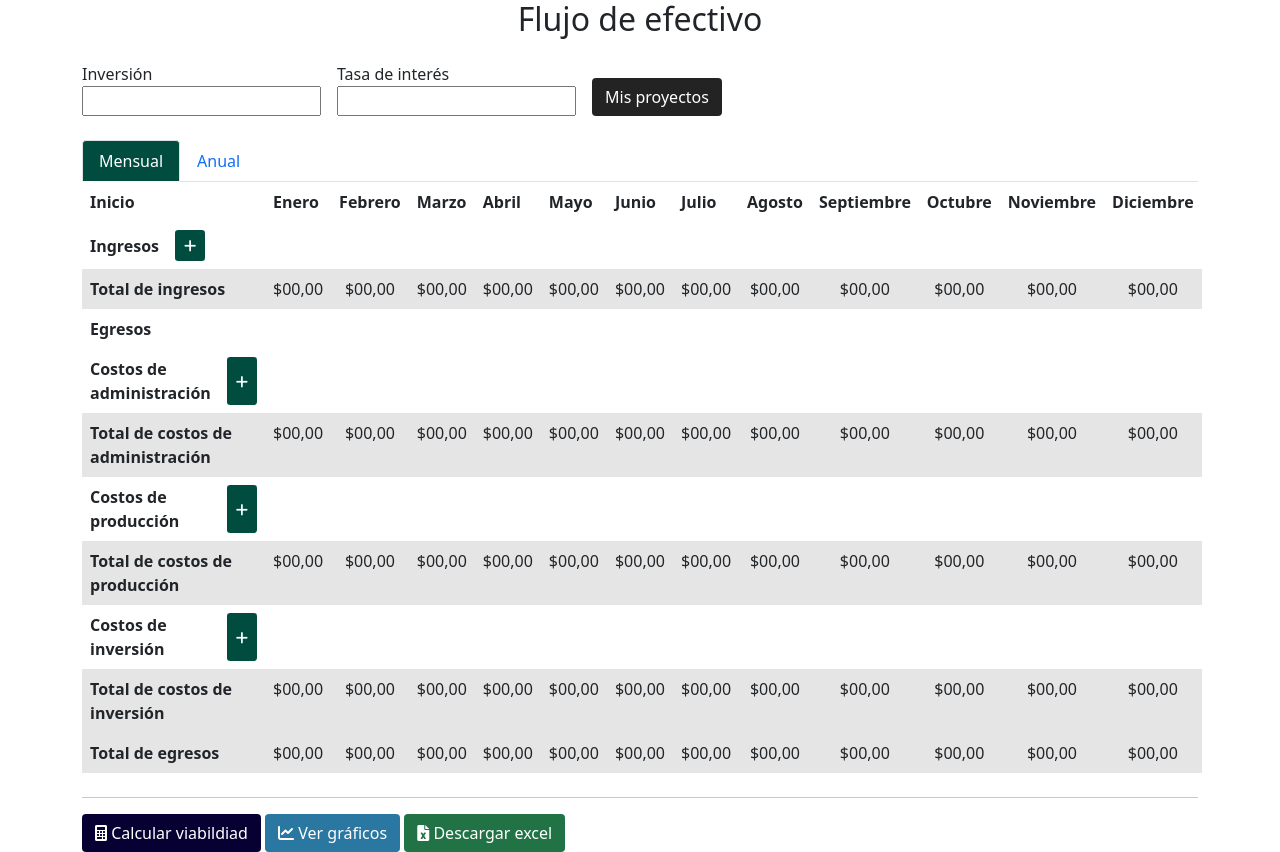
After one commit to CarlosAlmeida2000/SimuladorViabilidad, a Django app: page /flujo-efectivo in a window 1280 px wide. The commit adds this page. Run offline with Django 3.2, Linux system fonts and the light colour scheme; some libraries are stand-ins or nearby versions.

Commit message:
Creación del esqueleto de flujo de efectivo

```diff
--- /dev/null
+++ b/Simulador/templates/components/tb_anual.html
@@ -0,0 +1,89 @@
+<div>
+    <div class="parameters">
+        <div>
+            <label for="tasa-retorno">Tasa de interes de retorno</label>
+            <input type="text">
+        </div>
+        <div>
+            <label for="periodos">Periodos (años)</label>
+            <input type="text">
+        </div>
+    </div>
+    <div>
+        <table class="table table-borderless">
+            <thead>
+                <tr>
+                    <th>Inicio</th>
+                    <th>Año</th>
+                </tr>
+            </thead>
+            <tbody>
+                <div id="ct-ingresos">
+                    <tr class="table-active">
+                        <th colspan="2">Ingresos</th>
+                    </tr>
+                    <tr>
+                        <th>Ingresos</th>
+                        <td class="text-center">$00,00</td>
+                    </tr>
+                    <tr>
+                        <th>Total de ingresos</th>
+                        <td class="text-center">$00,00</td>
+                    </tr>
+                </div>
+                <div id="ct-egresos">
+                    <tr class="table-active">
+                        <th colspan="2">Egresos</th>
+                    </tr>
+                    <tr>
+                        <th>Costo de administración</th>
+                        <td class="text-center">$00,00</td>
+                    </tr>
+                    <tr>
+                        <th>Costo de producción</th>
+                        <td class="text-center">$00,00</td>
+                    </tr>
+                    <tr>
+                        <th>Costo de inversión</th>
+                        <td class="text-center">$00,00</td>
+                    </tr>
+                    <tr>
+                        <th>Total de egresos</th>
+                    </tr>
+                </div>
+                <div id="ct-calculo">
+                    <tr class="table-active">
+                        <th colspan="2">Calculos totales</th>
+                    </tr>
+                    <tr>
+                        <th>FEN</th>
+                        <td class="text-center">$00,00</td>
+                    </tr>
+                    <tr>
+                        <th>FEN acumulado</th>
+                        <td class="text-center">$00,00</td>
+                    </tr>
+                </div>
+            </tbody>
+        </table>
+    </div>
+</div>
+<div>
+    <div class="options">
+        <button class="btn bg-purpure">
+            <i class="fa-solid fa-calculator"></i>
+            Calcular viabildiad
+        </button>
+        <button class="btn bg-cyan">
+            <i class="fa-solid fa-chart-line"></i>
+            Ver gráficos
+        </button>
+        <button class="btn bg-excel">
+            <i class="fa-solid fa-file-excel"></i>
+            Descargar excel
+        </button>
+    </div>
+    <div class="result">
+
+    </div>
+</div>
--- /dev/null
+++ b/Simulador/templates/components/tb_mensual.html
@@ -0,0 +1,172 @@
+<div>
+    <form action="#" method="post">
+        <div class="content-table-titulos">
+            <table class="table table-borderless" id="table-titulos">
+                <thead>
+                    <tr>
+                        <th>Inicio</th>
+                        <th>Enero</th>
+                        <th>Febrero</th>
+                        <th>Marzo</th>
+                        <th>Abril</th>
+                        <th>Mayo</th>
+                        <th>Junio</th>
+                        <th>Julio</th>
+                        <th>Agosto</th>
+                        <th>Septiembre</th>
+                        <th>Octubre</th>
+                        <th>Noviembre</th>
+                        <th>Diciembre</th>
+                    </tr>
+                </thead>
+                <tbody>
+                    <div id="value-ingresos">
+                        <tr>
+                            <th class="d-flex align-intems-center" colspan="13">
+                                <p class="my-auto value-contables">Ingresos</p>
+                                <button class="btn btn-sm bg-green ms-3">
+                                    <i class="fa-solid fa-plus"></i>
+                                </button>
+                            </th>
+                        </tr>
+
+                        <!-- Aquí debes poner los tr que vas añadiendo con jquey -->
+
+                        <tr class="table-active">
+                            <th>Total de ingresos</th>
+                            <td class="text-center">$00,00</td>
+                            <td class="text-center">$00,00</td>
+                            <td class="text-center">$00,00</td>
+                            <td class="text-center">$00,00</td>
+                            <td class="text-center">$00,00</td>
+                            <td class="text-center">$00,00</td>
+                            <td class="text-center">$00,00</td>
+                            <td class="text-center">$00,00</td>
+                            <td class="text-center">$00,00</td>
+                            <td class="text-center">$00,00</td>
+                            <td class="text-center">$00,00</td>
+                            <td class="text-center">$00,00</td>
+                        </tr>
+                    </div>
+                    <div id="value-egresos">
+                        <tr>
+                            <th class="d-flex align-intems-center" colspan="13">
+                                <p class="my-auto value-contables">Egresos</p>
+                            </th>
+                        </tr>
+                        <div id="values-costos-a">
+                            <tr>
+                                <th class="d-flex align-intems-center" colspan="13">
+                                    <p class="my-auto campos-contables">Costos de administración</p>
+                                    <button class="btn btn-sm bg-green ms-3">
+                                        <i class="fa-solid fa-plus"></i>
+                                    </button>
+                                </th>
+                            </tr>
+                            <tr class="table-active">
+                                <th>Total de costos de administración</th>
+                                <td class="text-center">$00,00</td>
+                                <td class="text-center">$00,00</td>
+                                <td class="text-center">$00,00</td>
+                                <td class="text-center">$00,00</td>
+                                <td class="text-center">$00,00</td>
+                                <td class="text-center">$00,00</td>
+                                <td class="text-center">$00,00</td>
+                                <td class="text-center">$00,00</td>
+                                <td class="text-center">$00,00</td>
+                                <td class="text-center">$00,00</td>
+                                <td class="text-center">$00,00</td>
+                                <td class="text-center">$00,00</td>
+                            </tr>
+                        </div>
+                        <div id="values-costos-p">
+                            <tr>
+                                <th class="d-flex align-intems-center" colspan="13">
+                                    <p class="my-auto campos-contables">Costos de producción</p>
+                                    <button class="btn btn-sm bg-green ms-3">
+                                        <i class="fa-solid fa-plus"></i>
+                                    </button>
+                                </th>
+                            </tr>
+                            <tr class="table-active">
+                                <th>Total de costos de producción</th>
+                                <td class="text-center">$00,00</td>
+                                <td class="text-center">$00,00</td>
+                                <td class="text-center">$00,00</td>
+                                <td class="text-center">$00,00</td>
+                                <td class="text-center">$00,00</td>
+                                <td class="text-center">$00,00</td>
+                                <td class="text-center">$00,00</td>
+                                <td class="text-center">$00,00</td>
+                                <td class="text-center">$00,00</td>
+                                <td class="text-center">$00,00</td>
+                                <td class="text-center">$00,00</td>
+                                <td class="text-center">$00,00</td>
+                            </tr>
+                        </div>
+                        <div id="values-costos-i">
+                            <tr>
+                                <th class="d-flex align-intems-center" colspan="13">
+                                    <p class="my-auto campos-contables">Costos de inversión</p>
+                                    <button class="btn btn-sm bg-green ms-3">
+                                        <i class="fa-solid fa-plus"></i>
+                                    </button>
+                                </th>
+                            </tr>
+                            <tr class="table-active">
+                                <th>Total de costos de inversión</th>
+                                <td class="text-center">$00,00</td>
+                                <td class="text-center">$00,00</td>
+                                <td class="text-center">$00,00</td>
+                                <td class="text-center">$00,00</td>
+                                <td class="text-center">$00,00</td>
+                                <td class="text-center">$00,00</td>
+                                <td class="text-center">$00,00</td>
+                                <td class="text-center">$00,00</td>
+                                <td class="text-center">$00,00</td>
+                                <td class="text-center">$00,00</td>
+                                <td class="text-center">$00,00</td>
+                                <td class="text-center">$00,00</td>
+                            </tr>
+                        </div>
+                        <tr class="table-active">
+                            <th>Total de egresos</th>
+                            <td class="text-center">$00,00</td>
+                            <td class="text-center">$00,00</td>
+                            <td class="text-center">$00,00</td>
+                            <td class="text-center">$00,00</td>
+                            <td class="text-center">$00,00</td>
+                            <td class="text-center">$00,00</td>
+                            <td class="text-center">$00,00</td>
+                            <td class="text-center">$00,00</td>
+                            <td class="text-center">$00,00</td>
+                            <td class="text-center">$00,00</td>
+                            <td class="text-center">$00,00</td>
+                            <td class="text-center">$00,00</td>
+                        </tr>
+                    </div>
+                </tbody>
+            </table>
+        </div>
+    </form>
+</div>
+<hr class="mt-4">
+<div>
+    <div class="options">
+        <button class="btn bg-purpure">
+            <i class="fa-solid fa-calculator"></i>
+            Calcular viabildiad
+        </button>
+        <button class="btn bg-cyan">
+            <i class="fa-solid fa-chart-line"></i>
+            Ver gráficos
+        </button>
+        <button class="btn bg-excel">
+            <i class="fa-solid fa-file-excel"></i>
+            Descargar excel
+        </button>
+    </div>
+    <div class="result">
+
+    </div>
+</div>
--- a/Simulador/templates/index.html
+++ b/Simulador/templates/index.html
@@ -8,10 +8,11 @@
     <meta name="viewport" content="width=device-width, initial-scale=1.0" />
     <!-- CSS -->
     <link rel="stylesheet" href="{% static 'bootstrap/css/bootstrap.min.css' %}" type="text/css">
-    <link rel="stylesheet" href="{% static 'fontawesome/css/all.min.css' %}">
+    <link rel="stylesheet" href="{% static 'fontawesome/css/all.min.css' %}" type="text/css">
+    <link rel="stylesheet" href="{% static 'css/colors.css' %}" type="text/css">
     {% block css %} {% endblock css %}
 
-    <title>{% block titulo %} {% endblock titulo %}Sistema de simulación </title>
+    <title>{% block title %} {% endblock title %}Sistema de simulación </title>
 </head>
 
 <body>
--- /dev/null
+++ b/Simulador/templates/simulador/flujo_efectivo.html
@@ -0,0 +1,43 @@
+{% extends 'index.html' %}
+
+{% block title %}Flujo de efectivo - {% endblock title %}
+
+
+{% block content %}
+<div>
+    <h2 class="text-center">Flujo de efectivo</h2>
+    <div class="container mt-4">
+        <div class="filters d-flex align-items-end">
+            <div class="me-3">
+                <label class="d-block" for="inversión">Inversión</label>
+                <input class="d-block" type="text">
+            </div>
+            <div class="me-3">
+                <label class="d-block" for="tasa-interes">Tasa de interés</label>
+                <input class="d-block" type="text">
+            </div>
+            <button class="btn bg-blackm me-3">Mis proyectos</button>
+        </div>
+        <div class="mt-4">
+            <nav>
+                <div class="nav nav-tabs" role="tablist">
+                    <button class="nav-link active" id="nav-mensual-tab" data-bs-toggle="tab"
+                        data-bs-target="#nav-mensual" type="button" role="tab" aria-controls="nav-mensual"
+                        aria-selected="true">Mensual</button>
+                    <button class="nav-link" id="nav-anual-tab" data-bs-toggle="tab" data-bs-target="#nav-anual"
+                        type="button" role="tab" aria-controls="nav-anual" aria-selected="false">Anual</button>
+                </div>
+            </nav>
+            <div class="tab-content">
+                <div class="tab-pane fade show active" id="nav-mensual" role="tabpanel"
+                    aria-labelledby="nav-mensual-tab">
+                    {% include 'components/tb_mensual.html' %}
+                </div>
+                <div class="tab-pane fade" id="nav-anual" role="tabpanel" aria-labelledby="nav-anual-tab">
+                    {% include 'components/tb_anual.html' %}
+                </div>
+            </div>
+        </div>
+    </div>
+</div>
+{% endblock content %}
--- a/Simulador/urls.py
+++ b/Simulador/urls.py
@@ -5,4 +5,5 @@ from Simulador import views
 
 urlpatterns = [
     path("", views.vwIndex, name='index'),
+    path("flujo-efectivo", views.vwFlujo, name="flujo_efectivo")
 ]
--- a/Simulador/views.py
+++ b/Simulador/views.py
@@ -3,3 +3,6 @@ from django.shortcuts import render
 # Create your views here.
 def vwIndex(request):
     return render(request, "simulador/proyecto.html")
+
+def vwFlujo(request):
+    return render(request, "simulador/flujo_efectivo.html")
--- /dev/null
+++ b/static/css/colors.css
@@ -0,0 +1,81 @@
+:root {
+  --cl-green: #004d40;
+  --cl-green-hover: #006e5c;
+
+  --cl-red: #d70404;
+
+  --cl-excel: #217346;
+  --cl-excel-hover: #0c9449;
+
+  --cl-black: #232323;
+  --cl-black-hover: #494949;
+
+  --cl-cyan: #2a77a1;
+  --cl-cyan-hover: #1f5979;
+
+  --cl-purpure: #070033;
+  --cl-purpure-hover: #0d015c;
+
+  --white: #ffffff;
+}
+
+button[class*="active"] {
+  background-color: var(--cl-green) !important;
+  color: var(--white) !important;
+  cursor: none;
+}
+
+.bg-green {
+  background-color: var(--cl-green);
+  color: var(--white);
+}
+
+.bg-green:hover {
+  background-color: var(--cl-green-hover);
+  color: var(--white);
+  cursor: pointer;
+}
+
+.bg-excel {
+  background-color: var(--cl-excel);
+  color: var(--white);
+}
+
+.bg-excel:hover {
+  background-color: var(--cl-excel-hover);
+  color: var(--white);
+  cursor: pointer;
+}
+
+.bg-cyan {
+  background-color: var(--cl-cyan);
+  color: var(--white);
+}
+
+.bg-cyan:hover {
+  background-color: var(--cl-cyan-hover);
+  color: var(--white);
+  cursor: pointer;
+}
+
+.bg-blackm {
+  background-color: var(--cl-black);
+  color: var(--white);
+}
+
+.bg-blackm:hover {
+  background-color: var(--cl-black-hover);
+  color: var(--white);
+  cursor: pointer;
+}
+
+.bg-purpure {
+  background-color: var(--cl-purpure);
+  color: var(--white);
+}
+
+.bg-purpure:hover {
+  background-color: var(--cl-purpure-hover);
+  color: var(--white);
+  cursor: pointer;
+}
```
Also changed, not shown: static/css/style.css (deleted).
